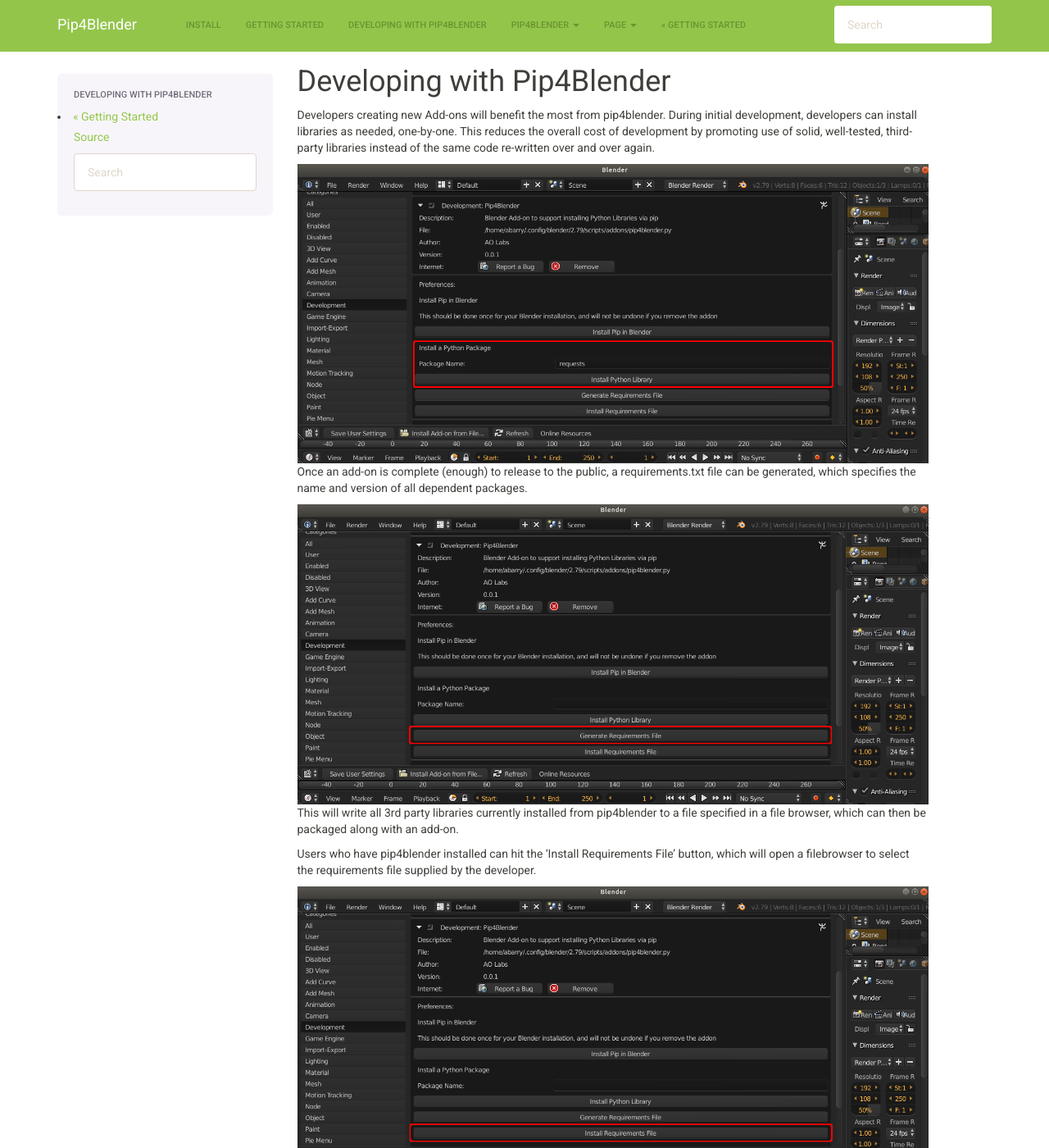
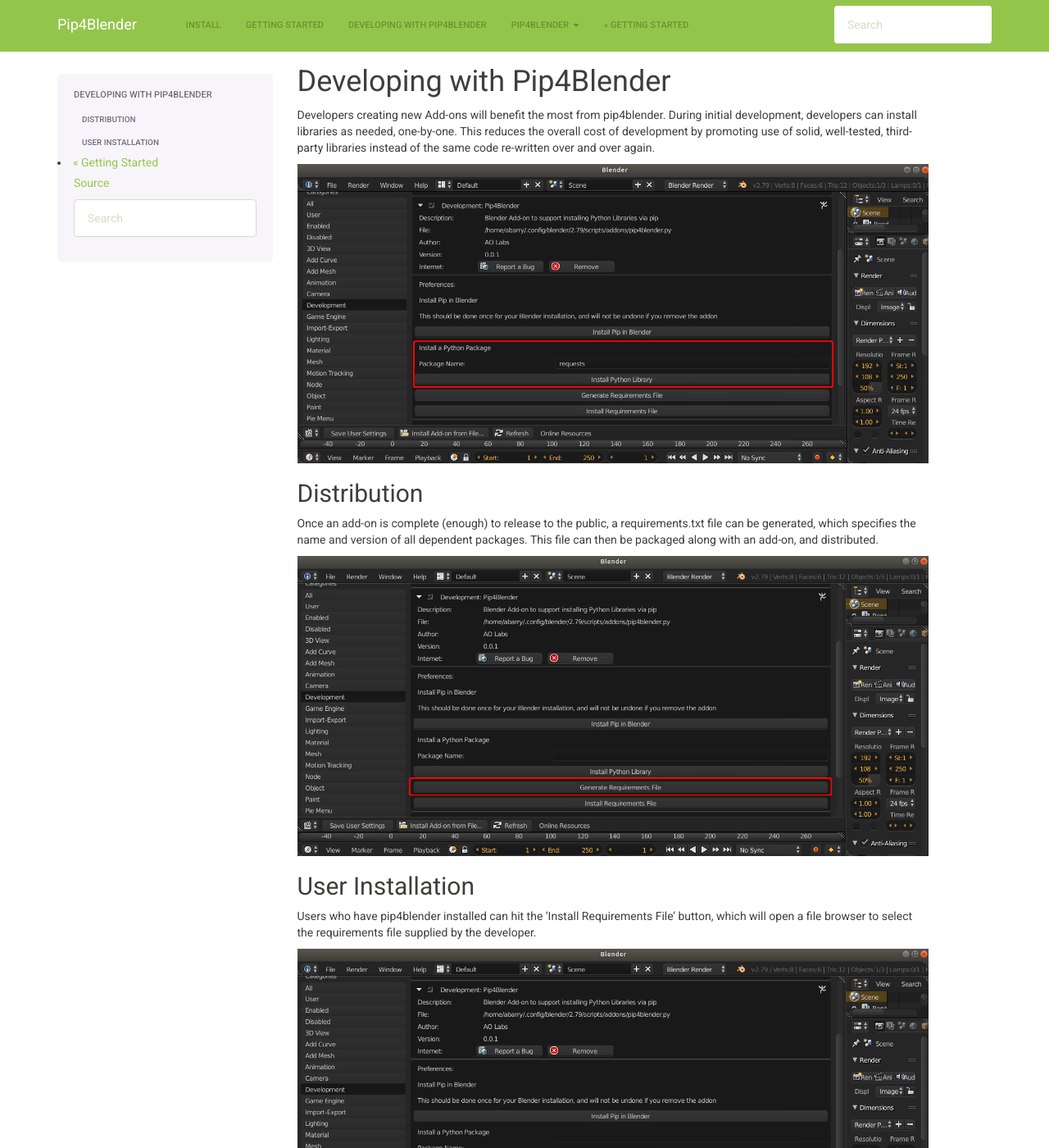
Before and after one commit to AO-StreetArt/pip4blender, a Sphinx documentation site: the page built from docs/pages/developing.rst, in a window 1280 px wide and 1400 px high. Shown: the whole window at 82% size. Built offline with Sphinx 7.4.7, drawn with Linux system fonts in a browser that asks for light colours.

Commit message:
Cleanup docs

```diff
--- a/docs/conf.py
+++ b/docs/conf.py
@@ -106,7 +106,7 @@
     'navbar_sidebarrel': True,
 
     # Render the current pages TOC in the navbar. (Default: true)
-    'navbar_pagenav': True,
+    'navbar_pagenav': False,
 
     # Tab name for the current pages TOC. (Default: "Page")
     'navbar_pagenav_name': "Page",
--- a/docs/pages/developing.rst
+++ b/docs/pages/developing.rst
@@ -10,17 +10,20 @@
 
 .. image:: _images/Install_Library.png
 
+Distribution
+------------
+
 Once an add-on is complete (enough) to release to the public, a requirements.txt
 file can be generated, which specifies the name and version of all dependent
-packages.
+packages.  This file can then be packaged along with an add-on, and distributed.
 
 .. image:: _images/Generate_ReqFile.png
 
-This will write all 3rd party libraries currently installed from pip4blender to
-a file specified in a file browser, which can then be packaged along with an add-on.
+User Installation
+-----------------
 
 Users who have pip4blender installed can hit the 'Install Requirements File'
-button, which will open a filebrowser to select the requirements file supplied
+button, which will open a file browser to select the requirements file supplied
 by the developer.
 
 .. image:: _images/Install_ReqFile.png
--- a/docs/pages/install.rst
+++ b/docs/pages/install.rst
@@ -23,5 +23,3 @@
 Blender installation.
 
 .. image:: _images/Install_Pip.png
-
-:ref:`Continue on to Get Started using pip4blender<quickstart>`
```
